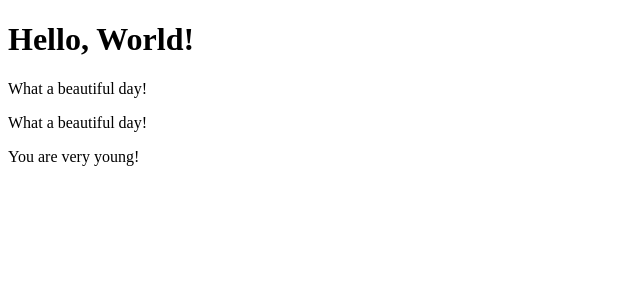
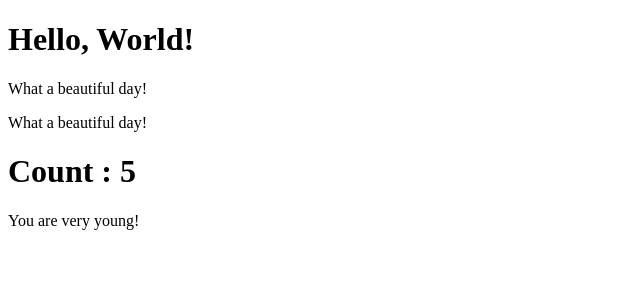
Before and after one commit to OzkanYilmaz384/React_Exercises, a React (Create React App) app in the folder React_Exercises/my-app/: page / in a window 1280 px wide. Shown: the top 300 px of the page, without its empty margins (0-640 px from the left). Built offline with nearby package versions, Linux system fonts and the light colour scheme.

Commit message:
State 01

```diff
--- a/React_Exercises/my-app/src/App.js
+++ b/React_Exercises/my-app/src/App.js
@@ -2,6 +2,7 @@ import React, { Component } from "react";
 import Hello from "./Hello";
 import Message from "./Message";
 import { Welcome } from "./Welcome";
+import { Counter } from "./Counter";
 // import Age from "./Age";
 
 export default class App extends Component {
@@ -10,7 +11,7 @@ export default class App extends Component {
             <div>
                 <Hello />
                 <Message />
-
+                <Counter />
                 <Welcome name="John" age={15} />
             </div>
         )
--- /dev/null
+++ b/React_Exercises/my-app/src/Counter.js
@@ -0,0 +1,20 @@
+import { Component } from "react";
+
+export class Counter extends Component {
+    state = {
+        count: 0
+    }
+
+    constructor(props) {
+        super(props)
+
+        setInterval(() => {
+            this.setState((state) => {
+                return {count: this.state.count + 1}
+            })
+        }, 1000)
+    }
+    render() {
+        return <h1>Count : {this.state.count}</h1>
+    }
+}
```
